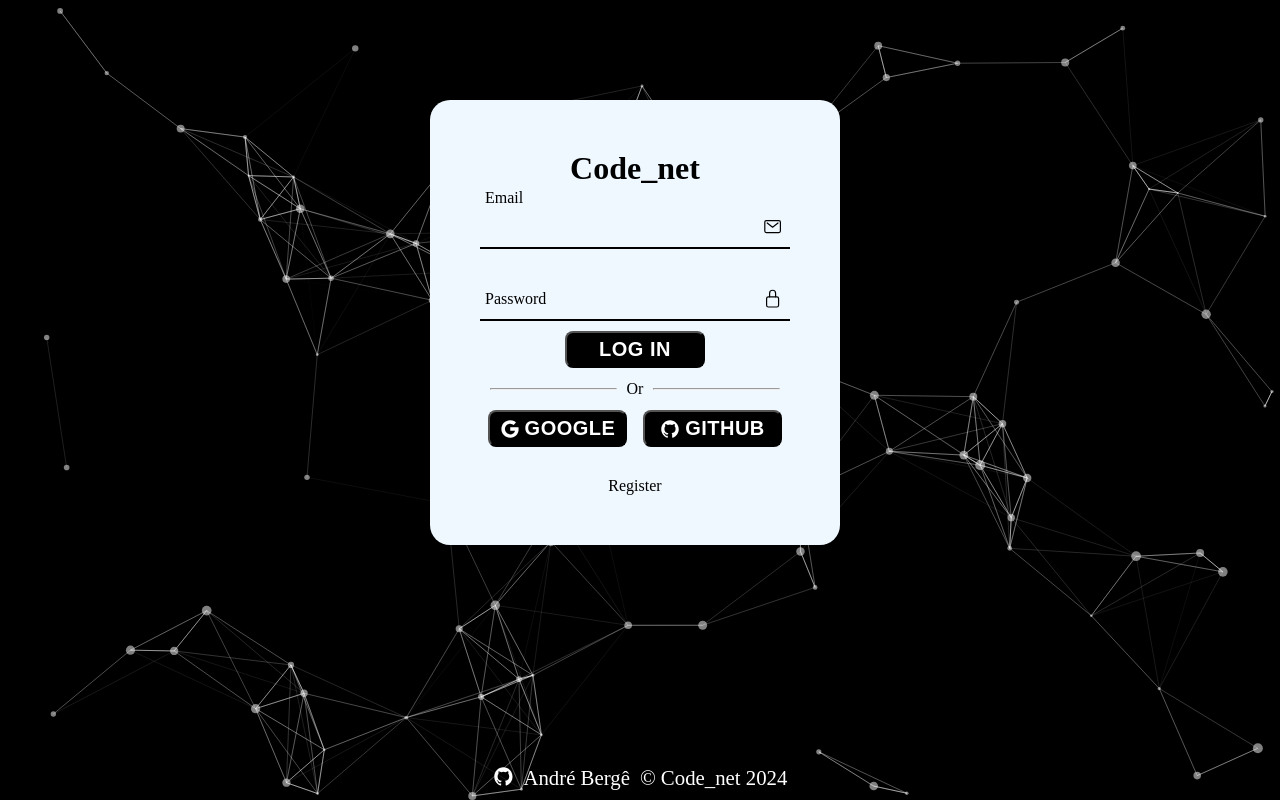
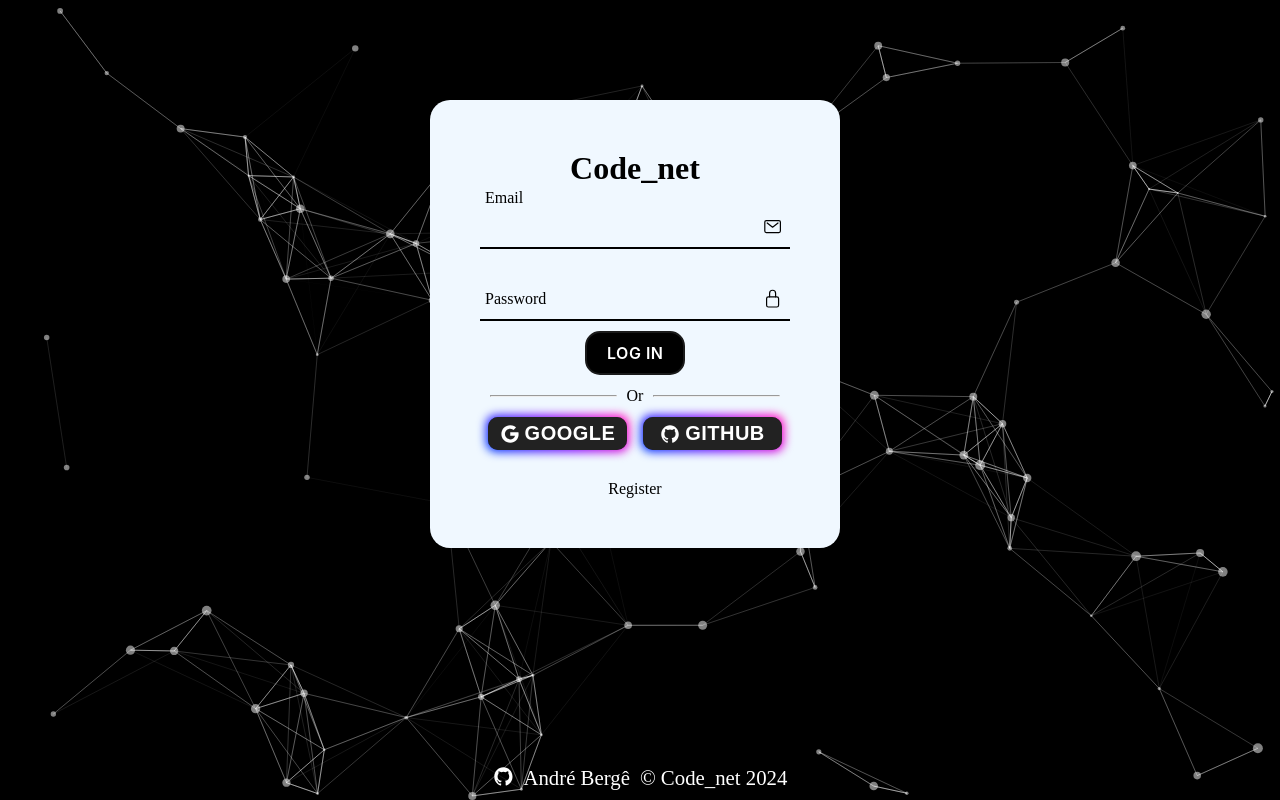
Before and after one commit to Andre-MB/Code_net, a React (Vite) app: page / in a window 1280 px wide. Built offline with nearby package versions, Linux system fonts and the light colour scheme; no server answers.

Commit message:
new button styles

```diff
--- a/src/components/Login.jsx
+++ b/src/components/Login.jsx
@@ -67,7 +67,7 @@ const Login = ({ register }) => {
         </div>
 
         {!loading && (
-          <button type="submit" className="btn">
+          <button type="submit" className="button-27">
             Log in
           </button>
         )}
@@ -86,11 +86,11 @@ const Login = ({ register }) => {
           <hr />
         </div>
         <div className="google_git">
-          <button onClick={loginGoogle}>
+          <button className="button-85" onClick={loginGoogle}>
             <ion-icon name="logo-google"></ion-icon>
             Google
           </button>
-          <button onClick={loginGithub}>
+          <button className="button-85" onClick={loginGithub}>
             <ion-icon name="logo-github"></ion-icon>
             GitHub
           </button>
--- a/src/pages/Home/Home.jsx
+++ b/src/pages/Home/Home.jsx
@@ -18,8 +18,8 @@ const Home = () => {
 
   const [text, setText] = useState("");
 
-  const [toufImage, setOnOffImage] = useState(false);
-  const [toufTags, setOnOffTags] = useState(false);
+  const [onOffImage, setOnOffImage] = useState(false);
+  const [onOffTags, setOnOffTags] = useState(false);
 
   const { user } = useAuthValue();
 
@@ -28,11 +28,11 @@ const Home = () => {
   };
 
   const imageClick = () => {
-    toufImage ? setOnOffImage(false) : setOnOffImage(true);
+    onOffImage ? setOnOffImage(false) : setOnOffImage(true);
   };
 
   const tagsClick = () => {
-    toufTags ? setOnOffTags(false) : setOnOffTags(true);
+    onOffTags ? setOnOffTags(false) : setOnOffTags(true);
   };
 
   useEffect(() => {
@@ -65,7 +65,7 @@ const Home = () => {
               required
             />
 
-            {toufImage && (
+            {onOffImage && (
               <>
                 <label htmlFor="image">Image</label>
 
@@ -77,7 +77,7 @@ const Home = () => {
               </>
             )}
 
-            {toufTags && (
+            {onOffTags && (
               <>
                 <label htmlFor="tags">Tags</label>
                 <input
--- a/src/pages/Login_Register/Login_Register.css
+++ b/src/pages/Login_Register/Login_Register.css
@@ -165,3 +165,111 @@ footer a {
 span {
   color: #fff;
 }
+
+/* CSS  Butoon*/
+.button-85 {
+  border: none;
+  outline: none;
+  color: rgb(255, 255, 255);
+  background: #111;
+  cursor: pointer;
+  position: relative;
+  z-index: 0;
+  border-radius: 10px;
+  user-select: none;
+  -webkit-user-select: none;
+  touch-action: manipulation;
+}
+
+.button-85:before {
+  content: "";
+  background: linear-gradient(
+    45deg,
+    #ff0000,
+    #ff7300,
+    #fffb00,
+    #48ff00,
+    #00ffd5,
+    #002bff,
+    #7a00ff,
+    #ff00c8,
+    #ff0000
+  );
+  position: absolute;
+  top: -2px;
+  left: -2px;
+  background-size: 400%;
+  z-index: -1;
+  filter: blur(5px);
+  -webkit-filter: blur(5px);
+  width: calc(100% + 4px);
+  height: calc(100% + 4px);
+  animation: glowing-button-85 20s linear infinite;
+  transition: opacity 0.3s ease-in-out;
+  border-radius: 10px;
+}
+
+@keyframes glowing-button-85 {
+  0% {
+    background-position: 0 0;
+  }
+  50% {
+    background-position: 400% 0;
+  }
+  100% {
+    background-position: 0 0;
+  }
+}
+
+.button-85:after {
+  z-index: -1;
+  content: "";
+  position: absolute;
+  width: 100%;
+  height: 100%;
+  background: #222;
+  left: 0;
+  top: 0;
+  border-radius: 10px;
+}
+
+.button-27 {
+  appearance: none;
+  background-color: #000000;
+  border: 2px solid #1a1a1a;
+  border-radius: 15px;
+  box-sizing: border-box;
+  color: #ffffff;
+  cursor: pointer;
+  display: inline-block;
+  font-family: Roobert, -apple-system, BlinkMacSystemFont, "Segoe UI", Helvetica,
+    Arial, sans-serif, "Apple Color Emoji", "Segoe UI Emoji", "Segoe UI Symbol";
+  font-size: 16px;
+  font-weight: 600;
+  line-height: normal;
+  margin: 0;
+  outline: none;
+  text-align: center;
+  text-decoration: none;
+  transition: all 300ms cubic-bezier(0.23, 1, 0.32, 1);
+  user-select: none;
+  -webkit-user-select: none;
+  touch-action: manipulation;
+  width: auto;
+  will-change: transform;
+  padding: 10px 20px;
+}
+
+.button-27:disabled {
+  pointer-events: none;
+}
+
+.button-27:hover {
+  box-shadow: rgba(0, 0, 0, 0.25) 0 8px 15px;
+  transform: translateY(-2px);
+}
+
+.button-27:active {
+  box-shadow: none;
+  transform: translateY(0);
+}
```
